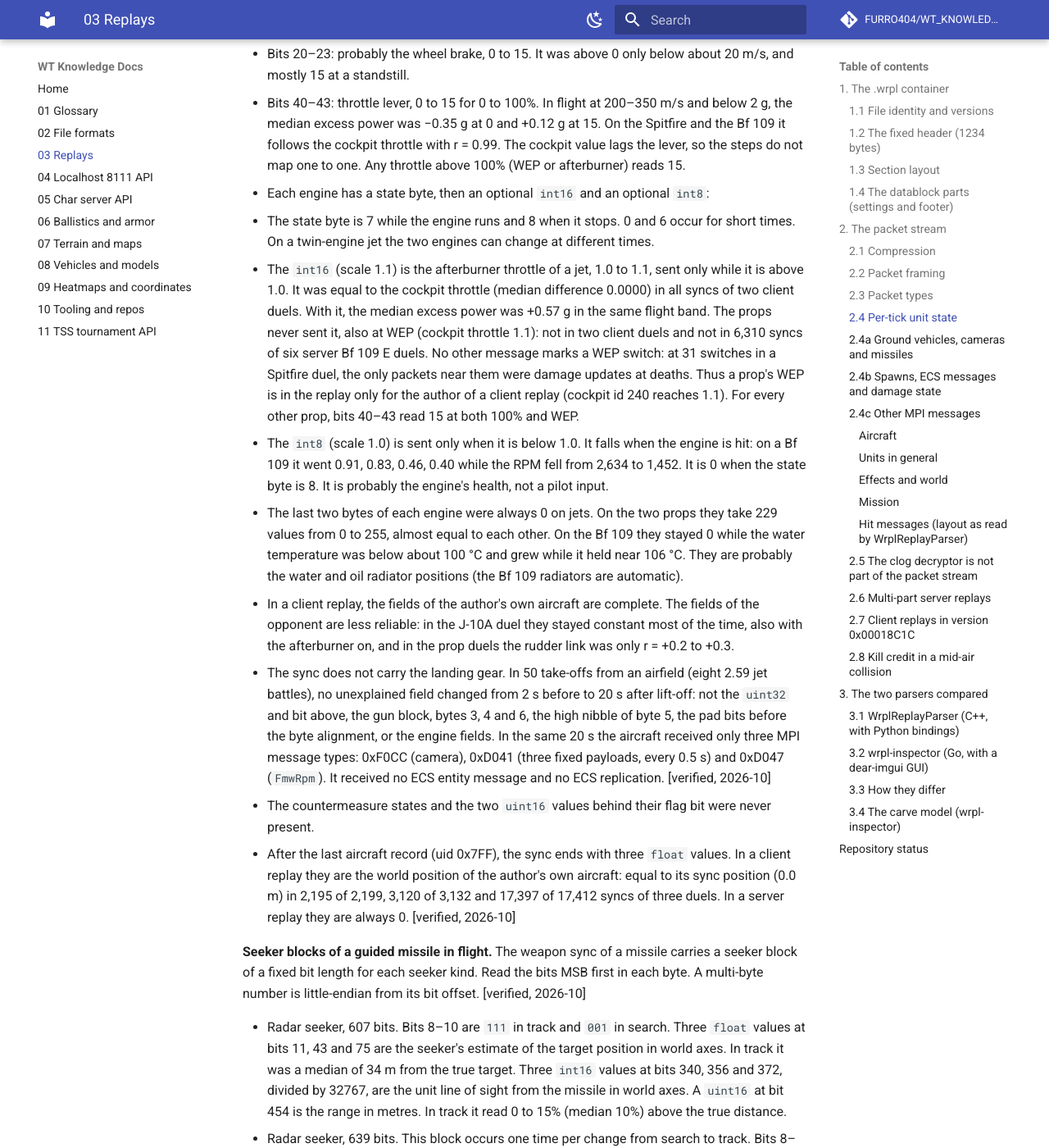
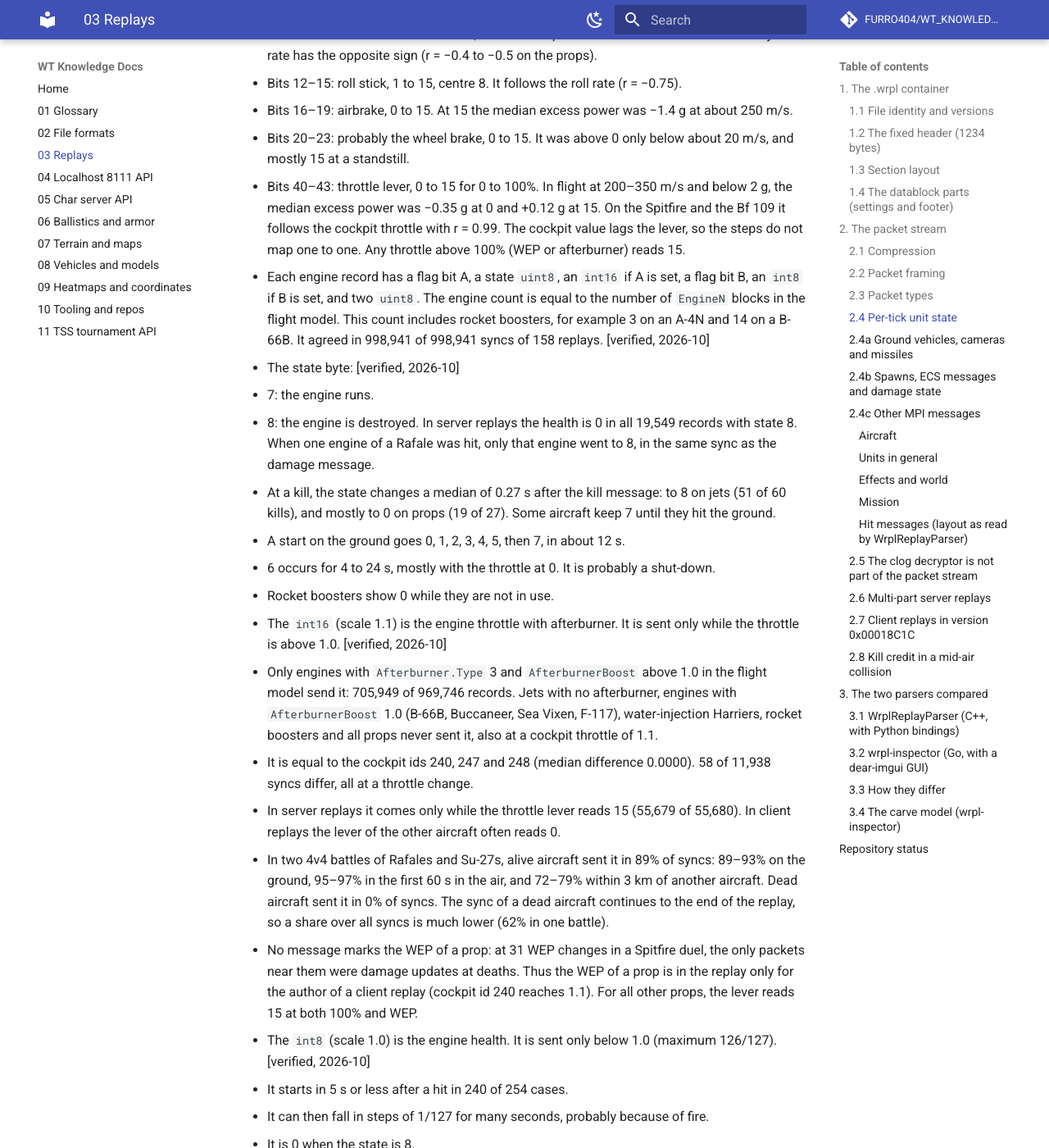
Before and after one commit to FURRO404/WT_KNOWLEDGE_DOCS, an MkDocs documentation site: the page built from docs/03-replays.md, in a window 1280 px wide and 1400 px high, scrolled down 9069 px. Shown: the whole window at 82% size. Built offline with MkDocs 1.6.1 and Material for MkDocs 9.7.7, drawn with Linux system fonts in a browser that asks for light colours; comment, search, counter and statistics services are not loaded; some of the changed text lies outside the part shown.

Commit message:
Replays: engine record reviewed (state 8 destroyed, afterburner gate, radiators, RPM in 0xD047), control bytes 3-5

```diff
--- a/docs/03-replays.md
+++ b/docs/03-replays.md
@@ -321,8 +321,13 @@
     Bf 109 F-4 3). On jets it does not (2 on a JAS 39C, 4 on a Mirage
     2000-5F).
 - After the packed velocity, the record aligns to a byte and holds 7 bytes of
-  control state. Bytes 3, 4 and 6 were always 0. Bit 0 is the low bit of the
-  first byte:
+  control state. Byte 6 was always 0. Bytes 3 and 4 were 0 on fighters. In
+  client replays, byte 3 was 15 on aircraft with bomb bays (B-29, Tu-95, B-52,
+  F-117 and others), probably the bay doors. The high nibble of byte 5 was
+  not 0 on swing-wing aircraft (F-111, F-14, MiG-23BN, Su-17M4), probably the
+  wing sweep. The high nibble of byte 4 was 15 on some aircraft (Typhoon,
+  Hunter, F-16D, MiG-19, Yak-28), meaning not known. [probable, 2026-10] Bit 0
+  is the low bit of the first byte:
   - Bits 0–3: pitch stick, 1 to 15, centre 8. It follows the load factor one
     sync later (r = +0.87).
   - Bits 4–7: flaps, 0 to 15. In 126,000 airborne syncs of 31 replays,
@@ -345,31 +350,73 @@
     throttle with r = 0.99. The cockpit value lags the lever, so the steps do
     not map one to one. Any throttle above 100% (WEP or afterburner) reads
     15.
-- Each engine has a state byte, then an optional `int16` and an optional
-  `int8`:
-  - The state byte is 7 while the engine runs and 8 when it stops. 0 and 6
-    occur for short times. On a twin-engine jet the two engines can change
-    at different times.
-  - The `int16` (scale 1.1) is the afterburner throttle of a jet, 1.0 to
-    1.1, sent only while it is above 1.0. It was equal to the cockpit
-    throttle (median difference 0.0000) in all syncs of two client duels.
-    With it, the median excess power was +0.57 g in the same flight band.
-    The props never sent it, also at WEP (cockpit throttle 1.1): not in
-    two client duels and not in 6,310 syncs of six server Bf 109 E duels.
-    No other message marks a WEP switch: at 31 switches in a Spitfire duel,
-    the only packets near them were damage updates at deaths. Thus a prop's
-    WEP is in the replay only for the author of a client replay (cockpit id
-    240 reaches 1.1). For every other prop, bits 40–43 read 15 at both
-    100% and WEP.
-  - The `int8` (scale 1.0) is sent only when it is below 1.0. It falls when
-    the engine is hit: on a Bf 109 it went 0.91, 0.83, 0.46, 0.40 while the
-    RPM fell from 2,634 to 1,452. It is 0 when the state byte is 8. It is
-    probably the engine's health, not a pilot input.
-  - The last two bytes of each engine were always 0 on jets. On the two
-    props they take 229 values from 0 to 255, almost equal to each other. On
-    the Bf 109 they stayed 0 while the water temperature was below about
-    100 °C and grew while it held near 106 °C. They are probably the water
-    and oil radiator positions (the Bf 109 radiators are automatic).
+- Each engine record has a flag bit A, a state `uint8`, an `int16` if A is
+  set, a flag bit B, an `int8` if B is set, and two `uint8`. The engine count
+  is equal to the number of `EngineN` blocks in the flight model. This count
+  includes rocket boosters, for example 3 on an A-4N and 14 on a B-66B. It
+  agreed in 998,941 of 998,941 syncs of 158 replays. [verified, 2026-10]
+- The state byte: [verified, 2026-10]
+  - 7: the engine runs.
+  - 8: the engine is destroyed. In server replays the health is 0 in all
+    19,549 records with state 8. When one engine of a Rafale was hit, only
+    that engine went to 8, in the same sync as the damage message.
+  - At a kill, the state changes a median of 0.27 s after the kill message:
+    to 8 on jets (51 of 60 kills), and mostly to 0 on props (19 of 27). Some
+    aircraft keep 7 until they hit the ground.
+  - A start on the ground goes 0, 1, 2, 3, 4, 5, then 7, in about 12 s.
+  - 6 occurs for 4 to 24 s, mostly with the throttle at 0. It is probably a
+    shut-down.
+  - Rocket boosters show 0 while they are not in use.
+- The `int16` (scale 1.1) is the engine throttle with afterburner. It is sent
+  only while the throttle is above 1.0. [verified, 2026-10]
+  - Only engines with `Afterburner.Type` 3 and `AfterburnerBoost` above 1.0 in
+    the flight model send it: 705,949 of 969,746 records. Jets with no
+    afterburner, engines with `AfterburnerBoost` 1.0 (B-66B, Buccaneer, Sea
+    Vixen, F-117), water-injection Harriers, rocket boosters and all props
+    never sent it, also at a cockpit throttle of 1.1.
+  - It is equal to the cockpit ids 240, 247 and 248 (median difference
+    0.0000). 58 of 11,938 syncs differ, all at a throttle change.
+  - In server replays it comes only while the throttle lever reads 15
+    (55,679 of 55,680). In client replays the lever of the other aircraft
+    often reads 0.
+  - In two 4v4 battles of Rafales and Su-27s, alive aircraft sent it in 89% of
+    syncs: 89–93% on the ground, 95–97% in the first 60 s in the air, and
+    72–79% within 3 km of another aircraft. Dead aircraft sent it in 0% of
+    syncs. The sync of a dead aircraft continues to the end of the replay, so
+    a share over all syncs is much lower (62% in one battle).
+  - No message marks the WEP of a prop: at 31 WEP changes in a Spitfire duel,
+    the only packets near them were damage updates at deaths. Thus the WEP of
+    a prop is in the replay only for the author of a client replay (cockpit
+    id 240 reaches 1.1). For all other props, the lever reads 15 at both 100%
+    and WEP.
+- The `int8` (scale 1.0) is the engine health. It is sent only below 1.0
+  (maximum 126/127). [verified, 2026-10]
+  - It starts in 5 s or less after a hit in 240 of 254 cases.
+  - It can then fall in steps of 1/127 for many seconds, probably because of
+    fire.
+  - It is 0 when the state is 8.
+- The two `uint8` are the radiator positions, 0 to 255. [verified, 2026-10]
+  - They are 0 on all jets.
+  - They are equal on an aircraft with a common radiator (Spitfire,
+    `hasCommonRadiator` true).
+  - They are different on aircraft with separate water and oil radiators
+    (Bf 109, P-63, Yak-1B). Which byte is the water radiator is not known.
+  - Values 63, 101, 127 and 255 occur often. They are probably manual
+    radiator settings.
+  - In a client replay they are 0 for the aircraft other than the author.
+- The RPM is not in the flight-model sync. MPI message 0xD047 (`FmwRpm`)
+  carries it. [verified, 2026-10]
+  - The extended object id is the ECS entity handle of the aircraft.
+  - The payload is one byte with the engine count in the high nibble, then
+    one `uint16` RPM for each engine.
+  - The RPM is in steps of about 9.55 (1 rad/s). It follows cockpit id 81
+    with r = 0.97 to 1.00.
+  - It comes every 3.1 s for each aircraft in a server replay, and every
+    0.11 s for the author in a client replay.
+  - A stopped jet engine reads 2,000.
+- Manifold pressure, propeller pitch and mixture were not found in server
+  data. Only the cockpit message (0xD04A) of a client replay has them.
+  [verified, 2026-10]
 - In a client replay, the fields of the author's own aircraft are complete.
   The fields of the opponent are less reliable: in the J-10A duel they stayed
   constant most of the time, also with the afterburner on, and in the prop
```
